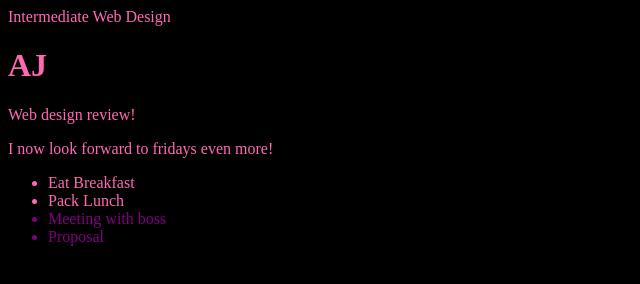
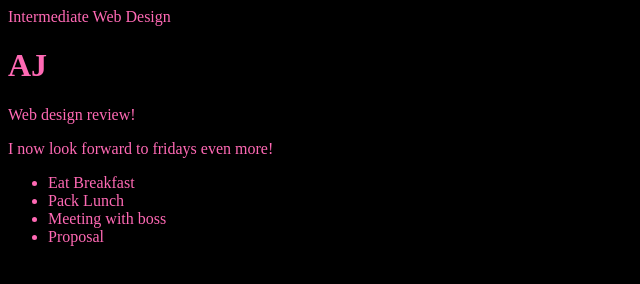
Before and after one commit to AnthonyGordonbit/intermediate-web-design, a plain HTML site: page index.html in a window 1280 px wide. Shown: the whole page, without its empty margins (0-640 px from the left). Drawn offline with Linux system fonts and the light colour scheme.

Commit message:
Revert "class and id function"
This reverts commit a22862699b056add4175fb416f5c70ef26157c95.

```diff
--- a/CSS/style.css
+++ b/CSS/style.css
@@ -1,7 +1,3 @@
 body {background-color: black;
     color: hotpink;
 }
-
-.business {
-color: purple;
-}
```
